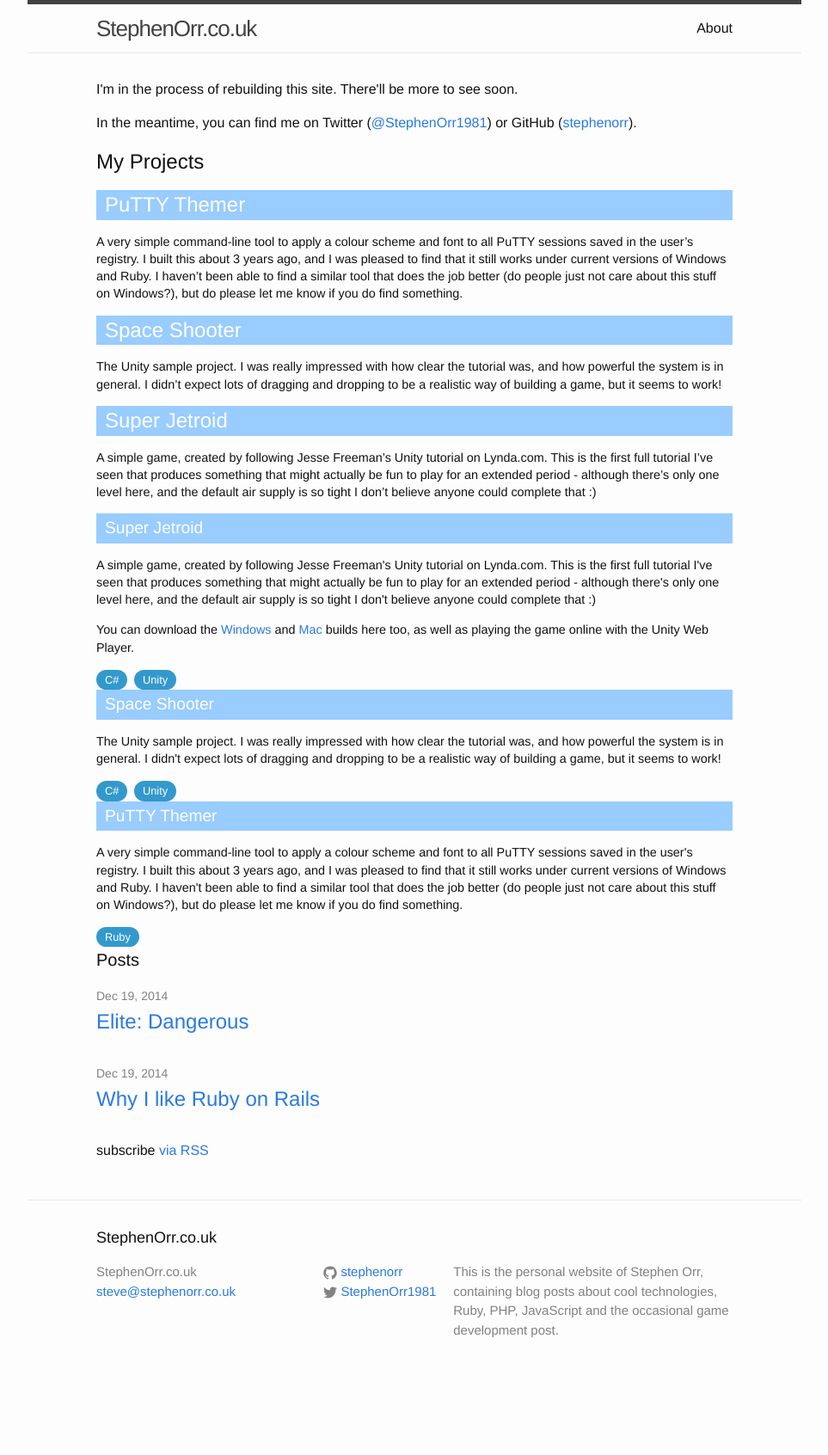
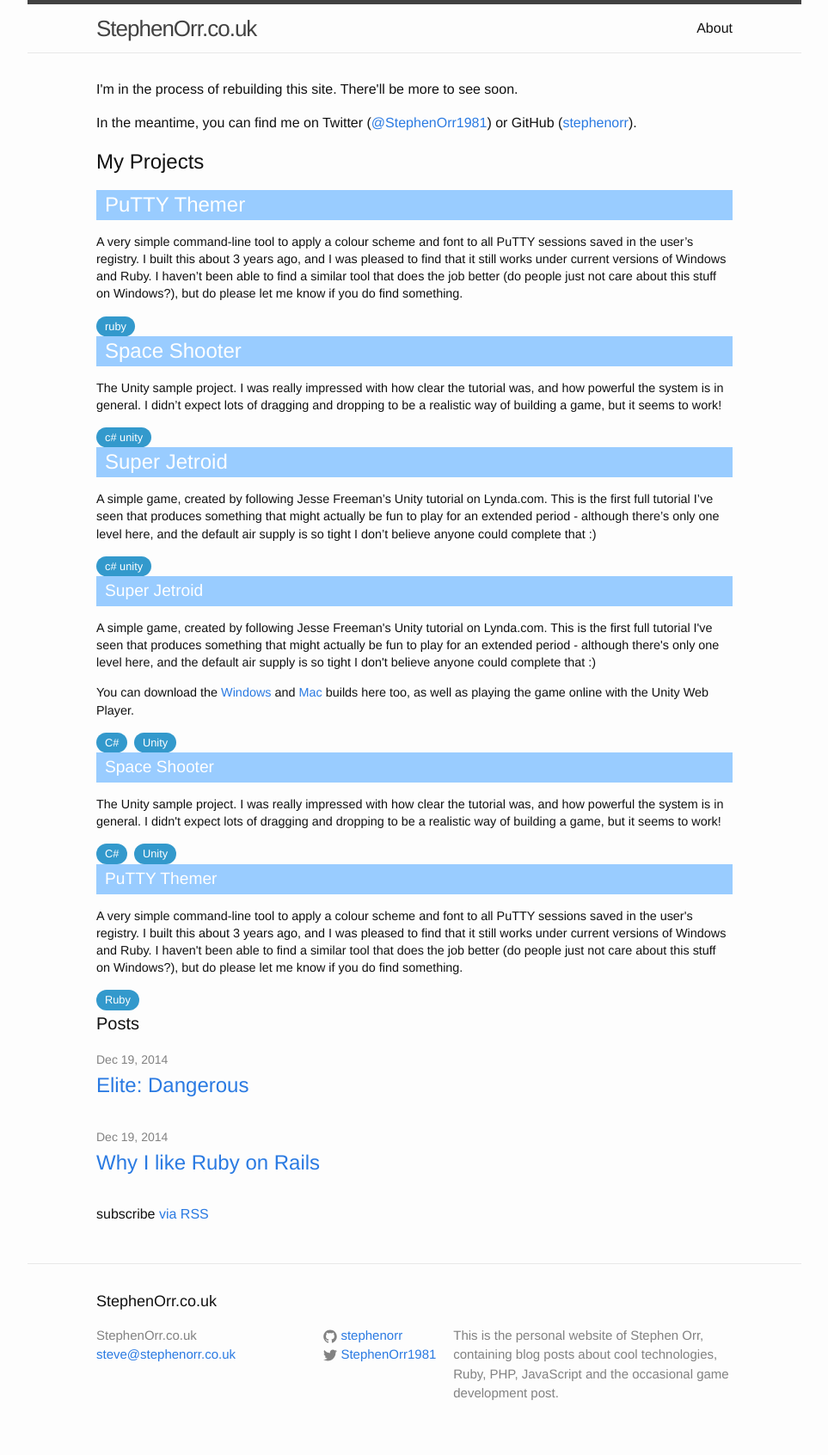
Before and after one commit to stevehill1981/stevehill1981.github.io, a Jekyll site: the page built from index.html, in a window 1280 px wide. Shown: the whole page at 86% size, without its empty margins (158-1121 px from the left). Built offline with Jekyll 4.4.1, drawn with Linux system fonts in a browser that asks for light colours; before the commit the page ends 1618 px from its top, so only the background shows below that.

Commit message:
Update index.html

```diff
--- a/index.html
+++ b/index.html
@@ -22,6 +22,11 @@ layout: default
           <a class="post-link" href="{{ project.url | prepend: site.baseurl }}">{{ project.title }}</a>
         </h3>
         {{ project.excerpt }}
+        <ul class="tools">
+          {% for technology in project.technologies %}
+            <li>{{ technology }}</li>
+          {% endfor %}
+        </ul>
       </li>
     </ul>
   {% endfor %}
```
